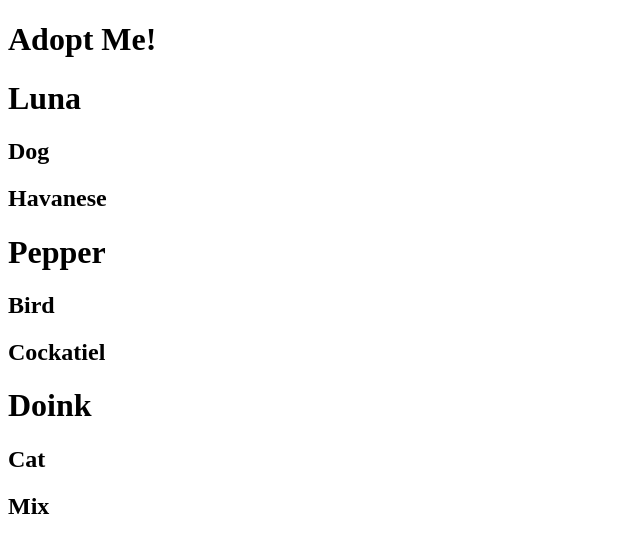
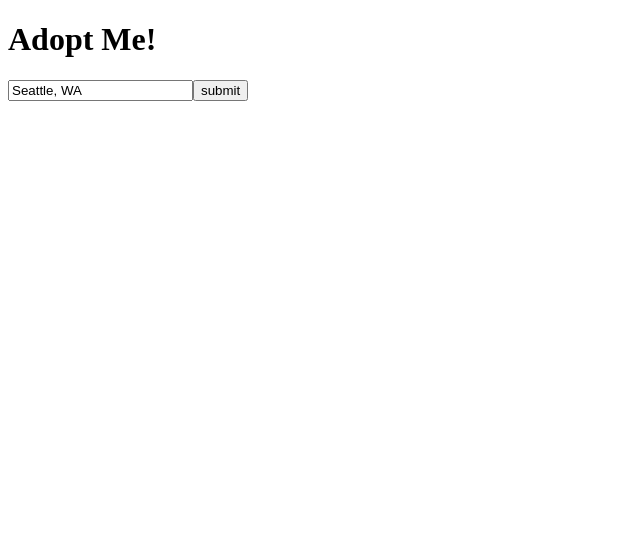
Before and after one commit to harishkrishnan24/AdoptMe, a JavaScript app: page / in a window 1280 px wide. Shown: the top 552 px of the page, without its empty margins (0-640 px from the left). Built offline with nearby package versions, Linux system fonts and the light colour scheme.

Commit message:
Add search box

```diff
--- a/src/App.js
+++ b/src/App.js
@@ -1,13 +1,11 @@
 import { render } from "react-dom";
-import Pet from "./Pet";
+import SearchParams from "./SearchParams";
 
 const App = () => {
   return (
     <div>
       <h1>Adopt Me!</h1>
-      <Pet name="Luna" animal="Dog" breed="Havanese" />
-      <Pet name="Pepper" animal="Bird" breed="Cockatiel" />
-      <Pet name="Doink" animal="Cat" breed="Mix" />
+      <SearchParams />
     </div>
   );
 };
--- /dev/null
+++ b/src/SearchParams.js
@@ -0,0 +1,16 @@
+const SearchParams = () => {
+  const location = "Seattle, WA";
+
+  return (
+    <div className="search-params">
+      <form>
+        <label htmlFor="location">
+          <input id="location" value={location} placeholder="Location" />
+        </label>
+        <button>submit</button>
+      </form>
+    </div>
+  );
+};
+
+export default SearchParams;
```
